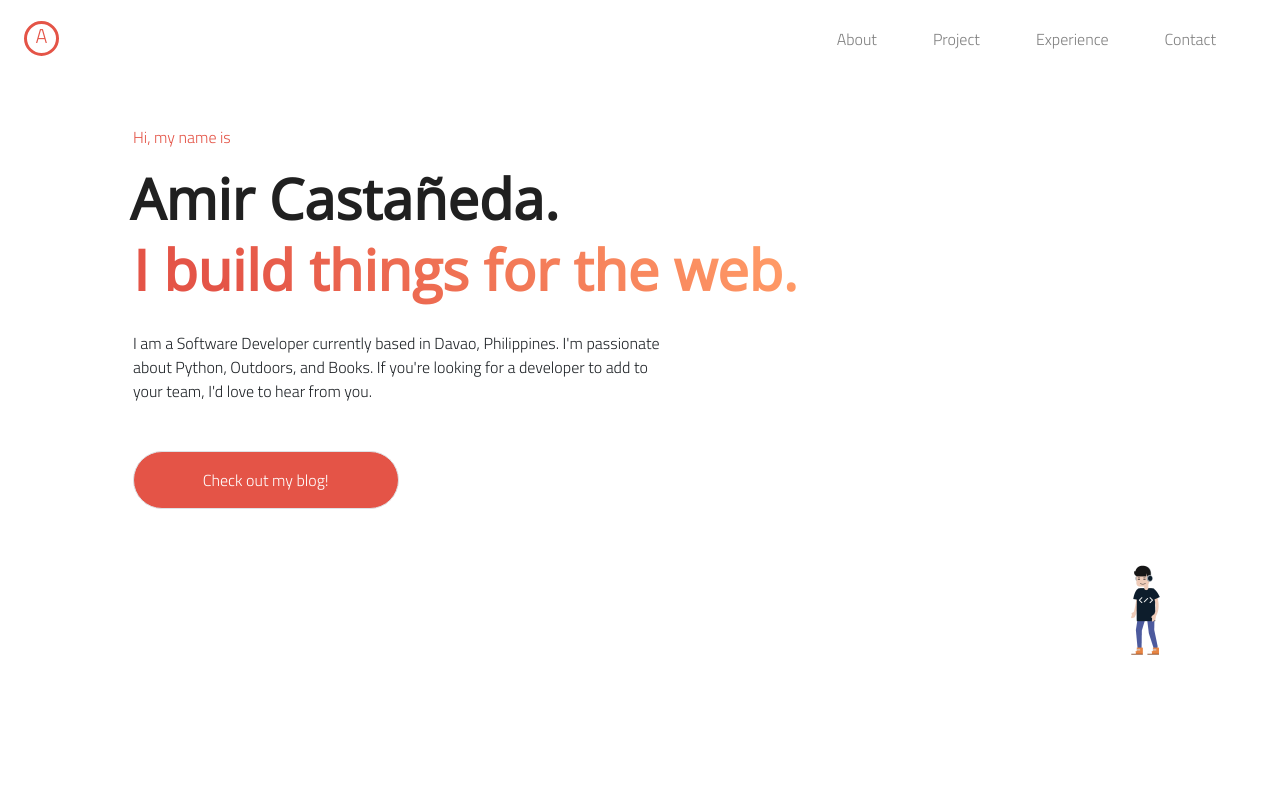
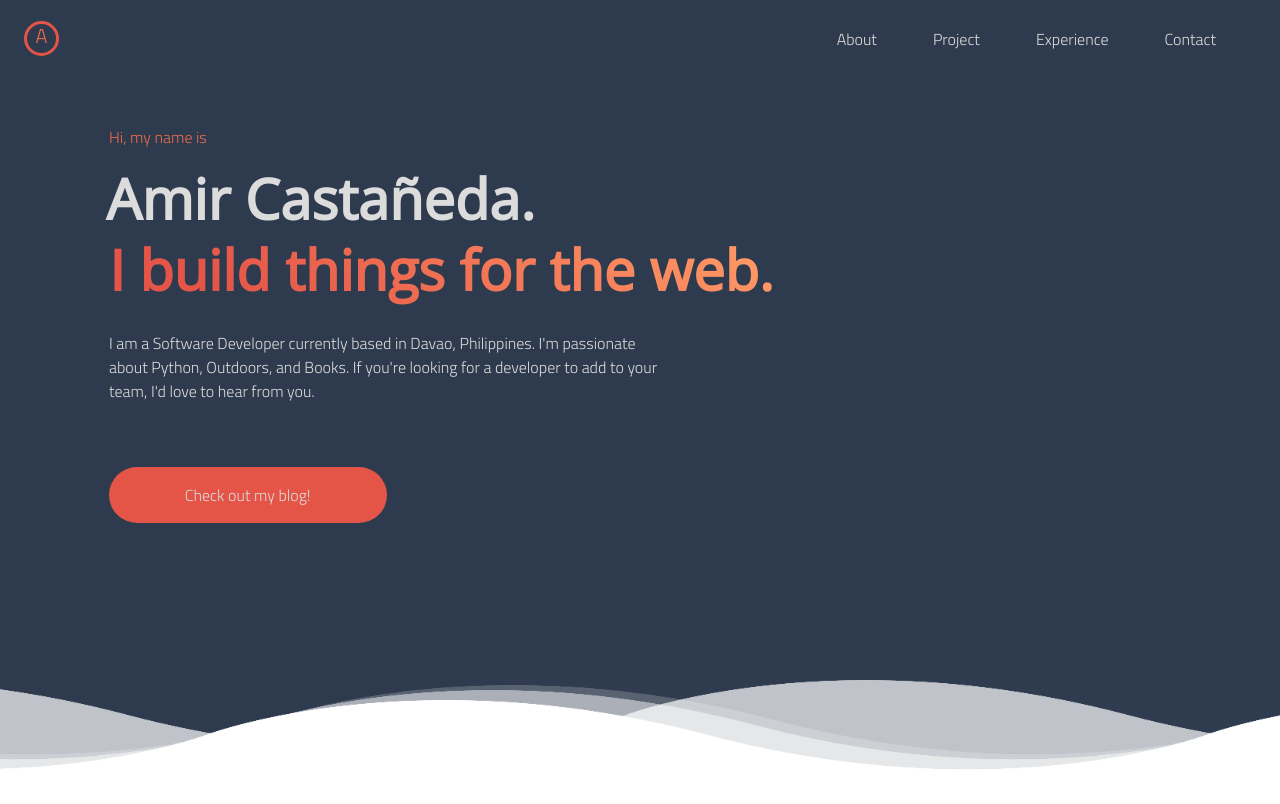
Before and after one commit to AmirJSC/webportfolio, a plain HTML site: page index.html in a window 1280 px wide. Shown: the top 804 px of the page. Drawn offline with nearby package versions, Linux system fonts and the light colour scheme.

Commit message:
Redesigned the top page

```diff
--- a/index.html
+++ b/index.html
@@ -15,10 +15,12 @@
 	type = "image/x-icon">
 </head>
 <body>
+	<div id="top_page">
 		<!-- Start of NavBar -->
 		<nav class="navbar navbar-expand-md navbar-light p-3">
 			<a class="navbar-brand pl-2" href="./index.html">
-			<div width="30" height="30" class="d-inline-block align-top circle">A</div></a>
+				<div width="30" height="30" class="d-inline-block align-top circle">A</div>
+			</a>
 			<button class="navbar-toggler" type="button" data-toggle="collapse" data-target="#navbarNavAltMarkup" aria-controls="navbarNavAltMarkup" aria-expanded="false" aria-label="Toggle navigation">
 				<span class="navbar-toggler-icon"></span>
 			</button>
@@ -32,11 +34,10 @@
 			</div>
 		</nav>
 		<!-- End of NavBar -->
-		<!-- Start of main content -->
-		<main class="container">
 		<!-- Start of Top page -->
 		<section class="mx-auto ml-lg-5 mt-5" id="landing">
-				<p class="red-text">Hi, my name is</p>
+			<div class="container">
+			<p class="red-text-top">Hi, my name is</p>
 			<div class="text-wrap">
 				<h2 id="my_name" class="landing-fontsize mb-0">Amir Castañeda.</h2>
 				<h2 id="tagline" class="landing-fontsize py-1">I build things for the web.</h2>
@@ -45,15 +46,20 @@
 				<p id="landing_text">I am a Software Developer currently based in Davao, Philippines. I'm passionate
 					about Python, Outdoors, and Books. If you're looking for a developer to add to your team, I'd love
 					to hear from you. </p>
-					<div class="border rounded-pill text-center p-3 mt-5 custom-border">
+				<button class="rounded-pill text-center p-3 mt-5 custom-border">
 					<span>Check out my blog!</span>
+				</button>
 			</div>
 		</div>
-				<div class="d-flex flex-row-reverse">
-					<img id = "moving_gif" class= "mt-5" src="./images/walkcycle.gif">
+		</section>
+		<span class="wave wave1"></span>
+    	<span class="wave wave2"></span>
+    	<span class="wave wave3"></span>
+    	<span class="wave wave4"></span>
+		<!-- End of the top of the Page -->
 	</div>
-			</section>
-			<!-- End of the top of the Page -->
+		<!-- Start of main content -->
+		<main class="container mt-5">
 			<!-- Start of About Me -->
 			<section id="about" class="mx-auto ml-lg-5 pb-lg-5 reveal">
 				<h2>About Me</h2>
--- a/style.css
+++ b/style.css
@@ -19,8 +19,11 @@ body {
  height: 100%;
 }
 
-main {
- height: 100%;
+#top_page {
+  position: relative;
+  width: 100%;
+  height: 100vh;
+ background-color: #0A192FD9;
 }
 
 ul {
@@ -36,15 +39,20 @@ ul li::before {
  margin-left: -1em;
 }
 
+
 .circle {
  line-height: 24px;
  border-radius: 50%;
  width: 35px;
  height: 35px;
  font-size: 20px;
- color: #E45447;
+ color: #ee6c4d;
  text-align: center;
  border: 3px solid #E45447;
+}
+
+.red-text-top {
+   color: #ee6c4d;
 }
 
 .red-text {
@@ -72,7 +80,7 @@ ul li::before {
 
 .reveal{
   position: relative;
-  transform: translateY(50px);
+  transform: translateY(100px);
   opacity: 0;
   transition: all 1s ease;
 }
@@ -86,19 +94,19 @@ ul li::before {
 
 /* Start of Landing Page */
 
-.nav-link:hover {
-   color: #E45447 !important;
+.nav-link {
+   color: #DCDCDC !important;
 }
 
-#landing {
- height: 100%;
- widht: 100%;
+.nav-link:hover {
+   color: #FF4C29 !important;
 }
+
 
 #my_name {
 	font-family: 'Open Sans', sans-serif;
 	font-weight: 700;
-	color: #202020;
+	color: white;
 }
 
 #tagline {
@@ -117,22 +125,21 @@ ul li::before {
 
 #landing_text {
  width: 50%;
+ color: #DCDCDC;
 }
 
 .custom-border {
  width: 18%;
- color: white;
- background-color:#E45447 ;
+ color: #DCDCDC;
+ background-color:#E45447;
  cursor: pointer;
+ border: none;
 }
 
-#moving_gif {
- height: 100px;
- width: auto;
-}
 
-/* For the moving animation */
+/* For the moving Name animation */
 #my_name {
+  color: #DCDCDC;
  animation: glitch 1s linear infinite;
 }
 
@@ -190,6 +197,65 @@ ul li::before {
   transform: translate(-22px,5px) skew(21deg);
 }
 }
+
+/* For the Waves */
+div .wave {
+    position: absolute;
+    bottom: 0;
+    left: 0;
+    width: 100%;
+    height: 100px;
+    background: url('./images/wave.png');
+    background-size: 1000px 100px;
+  }
+
+  div .wave.wave1 {
+    animation: animate 30s linear infinite;
+    z-index: 1000;
+    opacity: 1;
+    animation-delay: 0s;
+    bottom: 0;
+  }
+
+    div .wave.wave2 {
+    animation: animate2 15s linear infinite;
+    z-index: 999;
+    opacity: 0.5;
+    animation-delay: -5s;
+    bottom: 10px;
+  }
+
+    div .wave.wave3 {
+    animation: animate 30s linear infinite;
+    z-index: 998;
+    opacity: 0.2;
+    animation-delay: -2s;
+    bottom: 15px;
+  }
+    div .wave.wave4 {
+    animation: animate2 30s linear infinite;
+    z-index: 997;
+    opacity: 0.7;
+    animation-delay: -5s;
+    bottom: 20px;
+  }
+
+  @keyframes animate {
+    0% {
+      background-position-x: 0;
+    }
+    100% {
+      background-position-x: 1000px;
+    }
+  }
+  @keyframes animate2 {
+    0% {
+      background-position-x: 0;
+    }
+    100% {
+      background-position-x: -1000px;
+    }
+  }
 /* End of Landing Page */
 
 /* ---------------------------------------------------------------------------- */
```
Also changed, not shown: images/tictactoe.jpg (deleted), images/walkcycle.gif (deleted), images/wave.png (added). Lines whose indentation alone changed are shown as unchanged.
